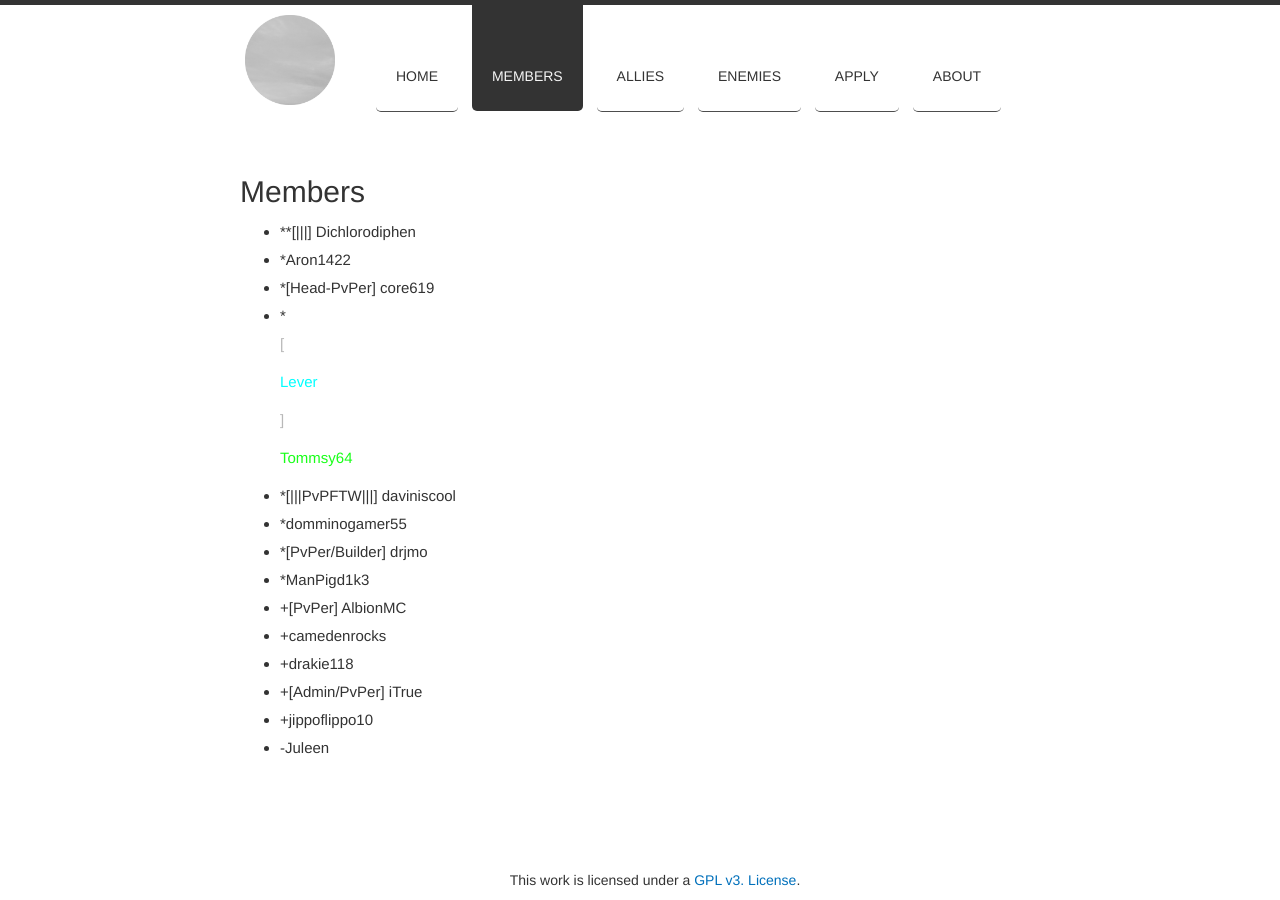
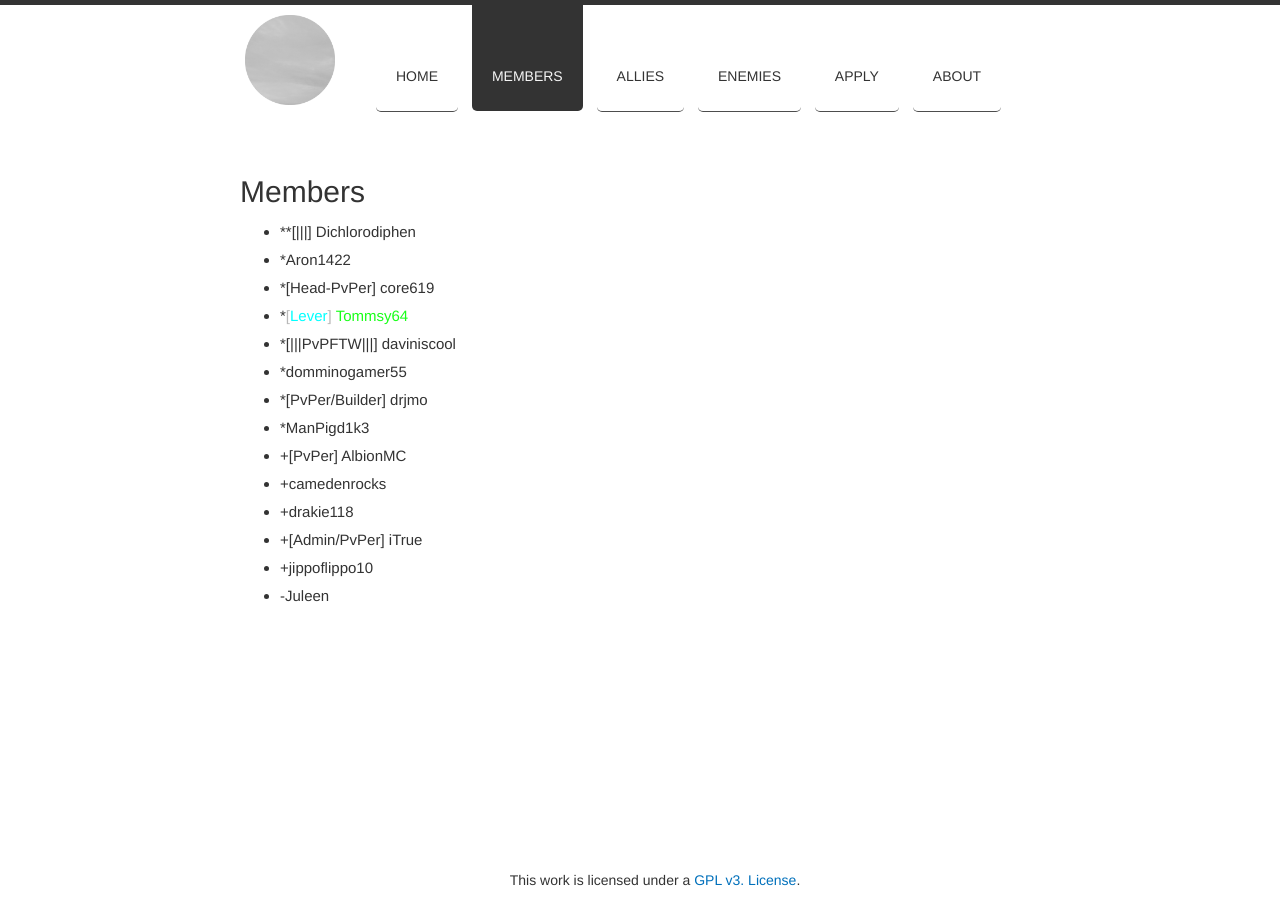
Before and after one commit to Tommsy64/invictus, a Jekyll site: the page built from faction/members/index.html, in a window 1280 px wide. Built offline with Jekyll 4.4.1, drawn with Linux system fonts in a browser that asks for light colours; nearby versions of some CDN libraries; Markdown is read by kramdown in place of the engine named in the settings.

Commit message:
Replaced <p> with <a>

```diff
--- a/faction/members/index.html
+++ b/faction/members/index.html
@@ -7,7 +7,7 @@ title: Members
 	<li>**[|||] Dichlorodiphen</li>
 	<li>*Aron1422</li>
 	<li>*[Head-PvPer] core619</li>
-	<li>*<p id="c7">[</p><p id="cb">Lever</p><p id="c7">]</p> <p id=ca>Tommsy64</p></li>
+	<li>*<a id="c7">[</a><a id="cb">Lever</a><a id="c7">]</a> <a id=ca>Tommsy64</a></li>
 	<li>*[|||PvPFTW|||] daviniscool</li>
 	<li>*domminogamer55</li>
 	<li>*[PvPer/Builder] drjmo</li>
```
